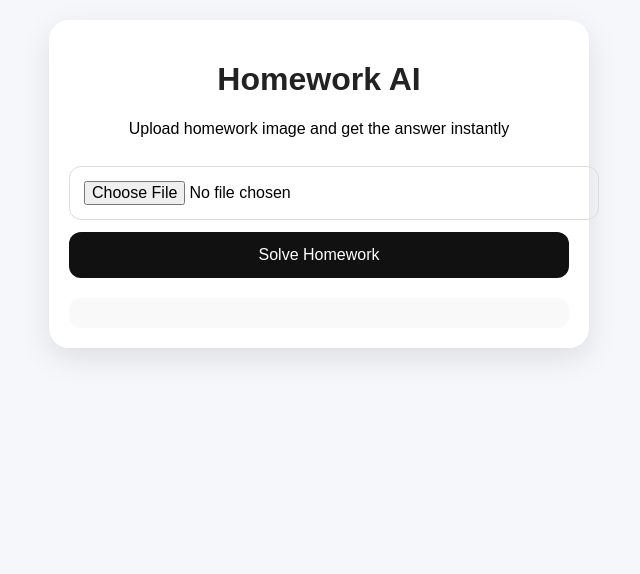
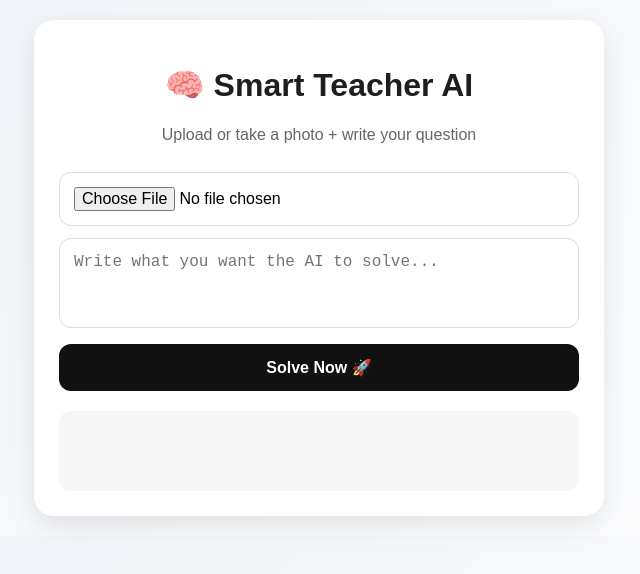
Before and after one commit to ahloka24-sketch/smart, a plain HTML site: page public/index.html in a window 1280 px wide. Shown: the whole page, without its empty margins (321-961 px from the left). Drawn offline with Linux system fonts and the light colour scheme.

Commit message:
Update index.html

```diff
--- a/public/index.html
+++ b/public/index.html
@@ -6,9 +6,9 @@
 
   <meta charset="UTF-8" />
 
-  <meta name="viewport" content="width=device-width, initial-scale=1.0" />
+  <meta name="viewport" content="width=device-width, initial-scale=1.0"/>
 
-  <title>Homework AI</title>
+  <title>Smart Teacher AI</title>
 
   <style>
 
@@ -16,7 +16,7 @@
 
       font-family: Arial, sans-serif;
 
-      background: #f5f7fb;
+      background: linear-gradient(135deg, #eef2f7, #ffffff);
 
       margin: 0;
 
@@ -28,13 +28,13 @@
 
     .box {
 
-      max-width: 500px;
+      max-width: 520px;
 
       margin: auto;
 
-      background: #fff;
+      background: white;
 
-      padding: 20px;
+      padding: 25px;
 
       border-radius: 20px;
 
@@ -42,9 +42,19 @@
 
     }
 
-    h1 { color: #222; }
+    h1 {
 
-    input, button {
+      color: #1e1e1e;
+
+    }
+
+    p {
+
+      color: #666;
+
+    }
+
+    input, textarea, button {
 
       width: 100%;
 
@@ -58,6 +68,16 @@
 
       font-size: 16px;
 
+      box-sizing: border-box;
+
+    }
+
+    textarea {
+
+      resize: none;
+
+      height: 90px;
+
     }
 
     button {
@@ -69,6 +89,14 @@
       border: none;
 
       cursor: pointer;
+
+      font-weight: bold;
+
+    }
+
+    button:hover {
+
+      background: #333;
 
     }
 
@@ -90,13 +118,15 @@
 
       text-align: left;
 
-      background: #f9f9f9;
+      background: #f7f7f7;
 
       padding: 15px;
 
       border-radius: 12px;
 
       white-space: pre-wrap;
+
+      min-height: 50px;
 
     }
 
@@ -108,15 +138,17 @@
 
 <div class="box">
 
-    <h1>Homework AI</h1>
+  <h1>🧠 Smart Teacher AI</h1>
 
-    <p>Upload homework image and get the answer instantly</p>
+  <p>Upload or take a photo + write your question</p>
 
   <input type="file" id="imageInput" accept="image/*" />
 
+  <textarea id="question" placeholder="Write what you want the AI to solve..."></textarea>
+
   <img id="preview" />
 
-    <button onclick="solveHomework()">Solve Homework</button>
+  <button onclick="solveHomework()">Solve Now 🚀</button>
 
   <div id="result"></div>
 
@@ -128,13 +160,15 @@
 
   const file = document.getElementById("imageInput").files[0];
 
+  const question = document.getElementById("question").value;
+
   const result = document.getElementById("result");
 
   const preview = document.getElementById("preview");
 
   if (!file) {
 
-        result.innerText = "Please upload an image first.";
+    result.innerText = "❌ Please upload an image first.";
 
     return;
 
@@ -150,17 +184,27 @@
 
     preview.style.display = "block";
 
-        result.innerText = "Solving...";
+    result.innerText = "⏳ Solving like a smart teacher...";
 
     try {
 
-          const res = await fetch("https://smart-bg8j.onrender.com/", {
+      const res = await fetch("https://smart-bg8j.onrender.com/solveHomework", {
 
         method: "POST",
 
-            headers: { "Content-Type": "application/json" },
+        headers: {
 
-            body: JSON.stringify({ image: base64 })
+          "Content-Type": "application/json"
+
+        },
+
+        body: JSON.stringify({
+
+          image: base64,
+
+          question: question
+
+        })
 
       });
 
```
Lines whose indentation alone changed are shown as unchanged.
